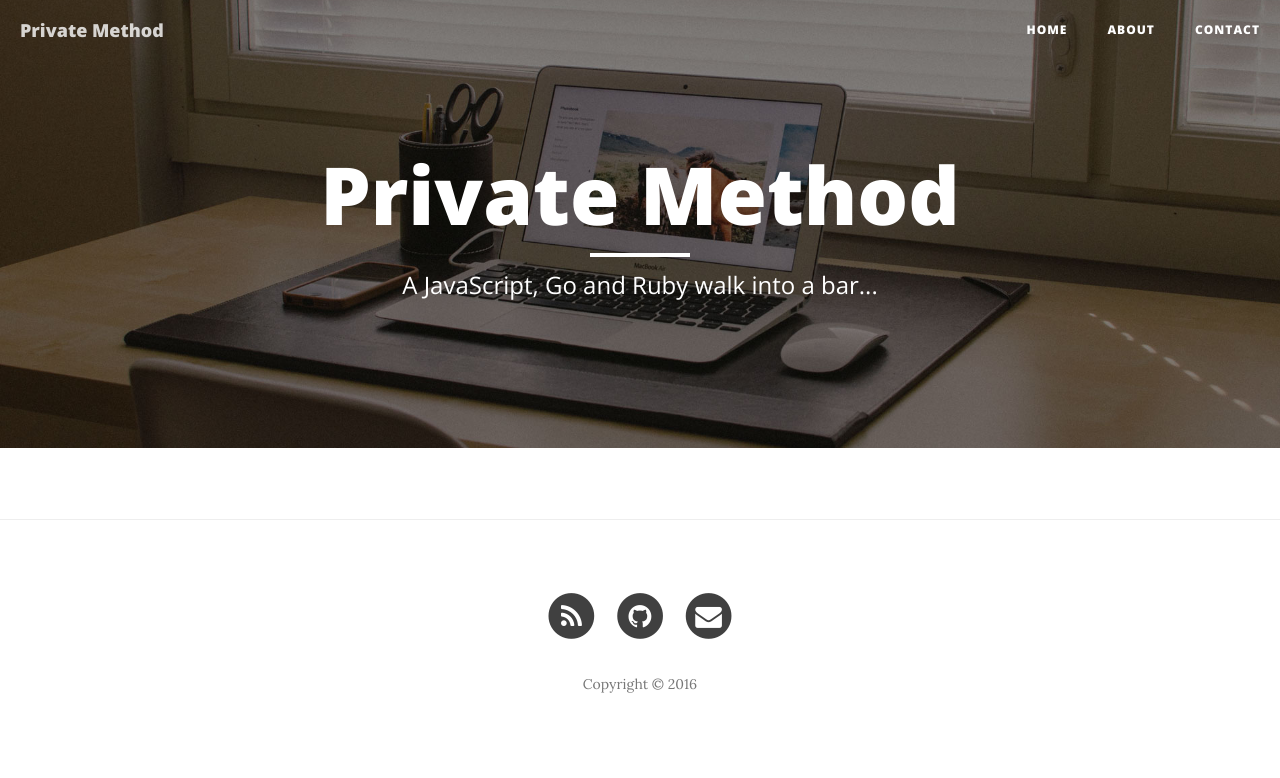
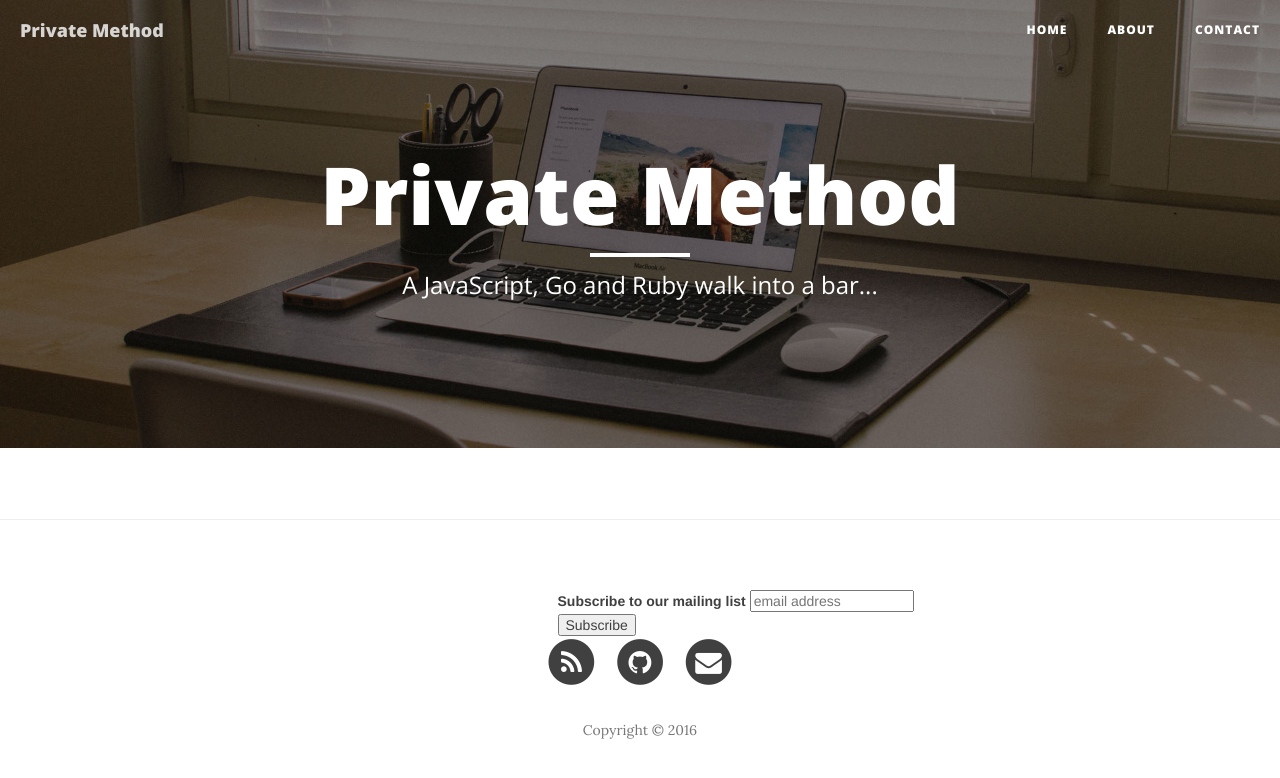
Before and after one commit to nycdavid/engineering-records, a Jekyll site: the page built from index.html, in a window 1280 px wide. Shown: the top 778 px of the page. Built offline with Jekyll 4.4.1, drawn with Linux system fonts in a browser that asks for light colours; nearby versions of some CDN libraries; the list of posts is cut into pages by our own code; comment, search, counter and statistics services are not loaded.

Commit message:
Add basic email form

```diff
--- a/_includes/footer.html
+++ b/_includes/footer.html
@@ -2,7 +2,30 @@
 <footer>
   <div class="container">
     <div class="row">
-            <div class="col-lg-8 col-lg-offset-2 col-md-10 col-md-offset-1">
+      <div class="col-lg-7 col-md-10 col-md-offset-5">
+        <!-- Begin MailChimp Signup Form -->
+        <link href="//cdn-images.mailchimp.com/embedcode/slim-10_7.css" rel="stylesheet" type="text/css">
+        <style type="text/css">
+        #mc_embed_signup{background:#fff; clear:left; font:14px Helvetica,Arial,sans-serif;  width:400px;}
+        /* Add your own MailChimp form style overrides in your site stylesheet or in this style block.
+        We recommend moving this block and the preceding CSS link to the HEAD of your HTML file. */
+        </style>
+        <div id="mc_embed_signup">
+          <form action="//github.us14.list-manage.com/subscribe/post?u=0450fedfef7289dbbce7e3b16&amp;id=0a8f35021f" method="post" id="mc-embedded-subscribe-form" name="mc-embedded-subscribe-form" class="validate" target="_blank" novalidate>
+            <div id="mc_embed_signup_scroll">
+              <label for="mce-EMAIL">Subscribe to our mailing list</label>
+              <input type="email" value="" name="EMAIL" class="email" id="mce-EMAIL" placeholder="email address" required>
+              <!-- real people should not fill this in and expect good things - do not remove this or risk form bot signups-->
+              <div style="position: absolute; left: -5000px;" aria-hidden="true"><input type="text" name="b_0450fedfef7289dbbce7e3b16_0a8f35021f" tabindex="-1" value=""></div>
+              <div class="clear"><input type="submit" value="Subscribe" name="subscribe" id="mc-embedded-subscribe" class="button"></div>
+            </div>
+          </form>
+        </div>
+
+        <!--End mc_embed_signup-->      </div>
+      </div>
+    <div class="row">
+      <div class="col-lg-8 col-md-10 col-md-offset-2">
         <ul class="list-inline text-center">
           <li>
             <a href="{{ "/feed.xml" | prepend: site.baseurl }}">
```
Also changed, not shown: other parts of _includes/footer.html (+2 -0 lines). Lines whose indentation alone changed are shown as unchanged.
